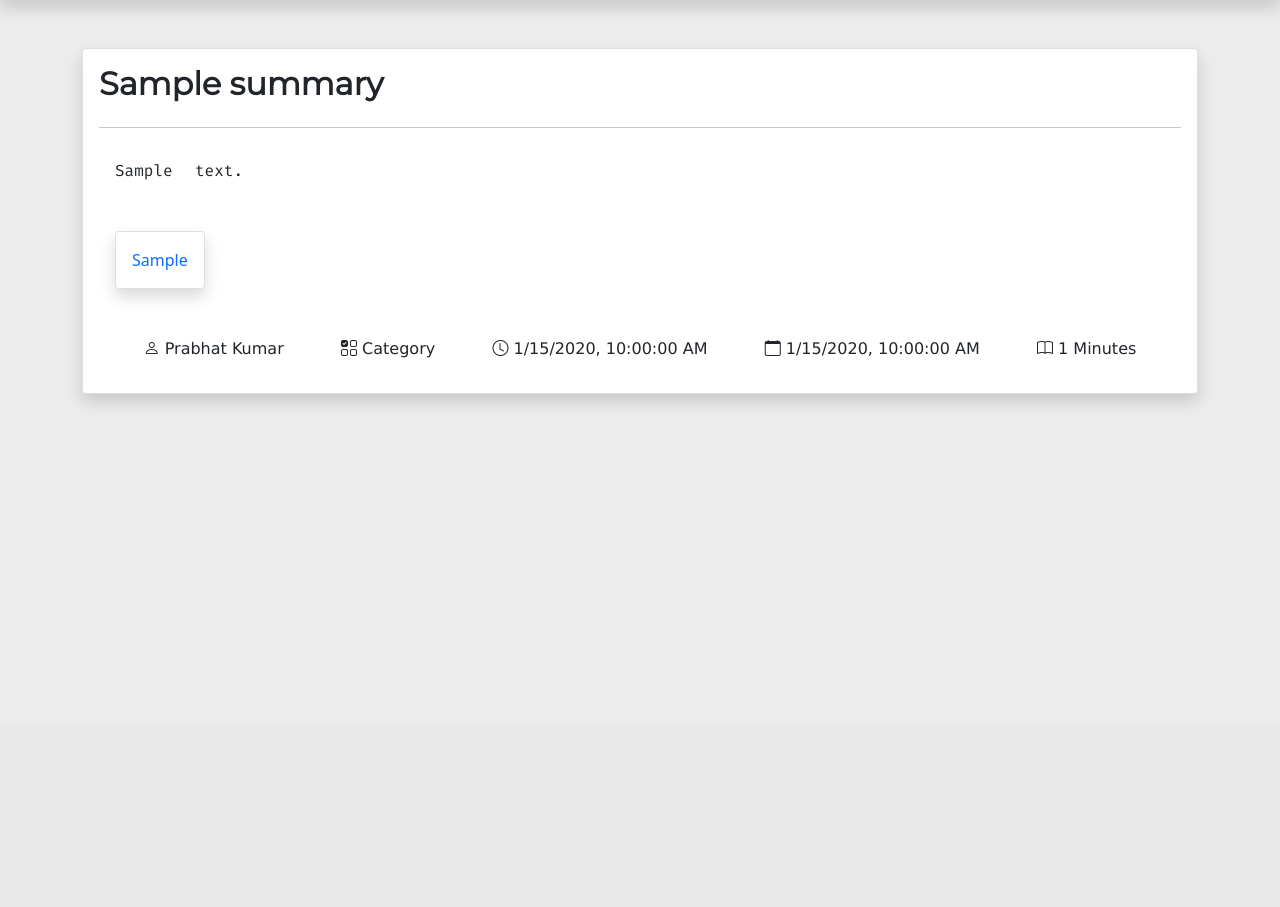
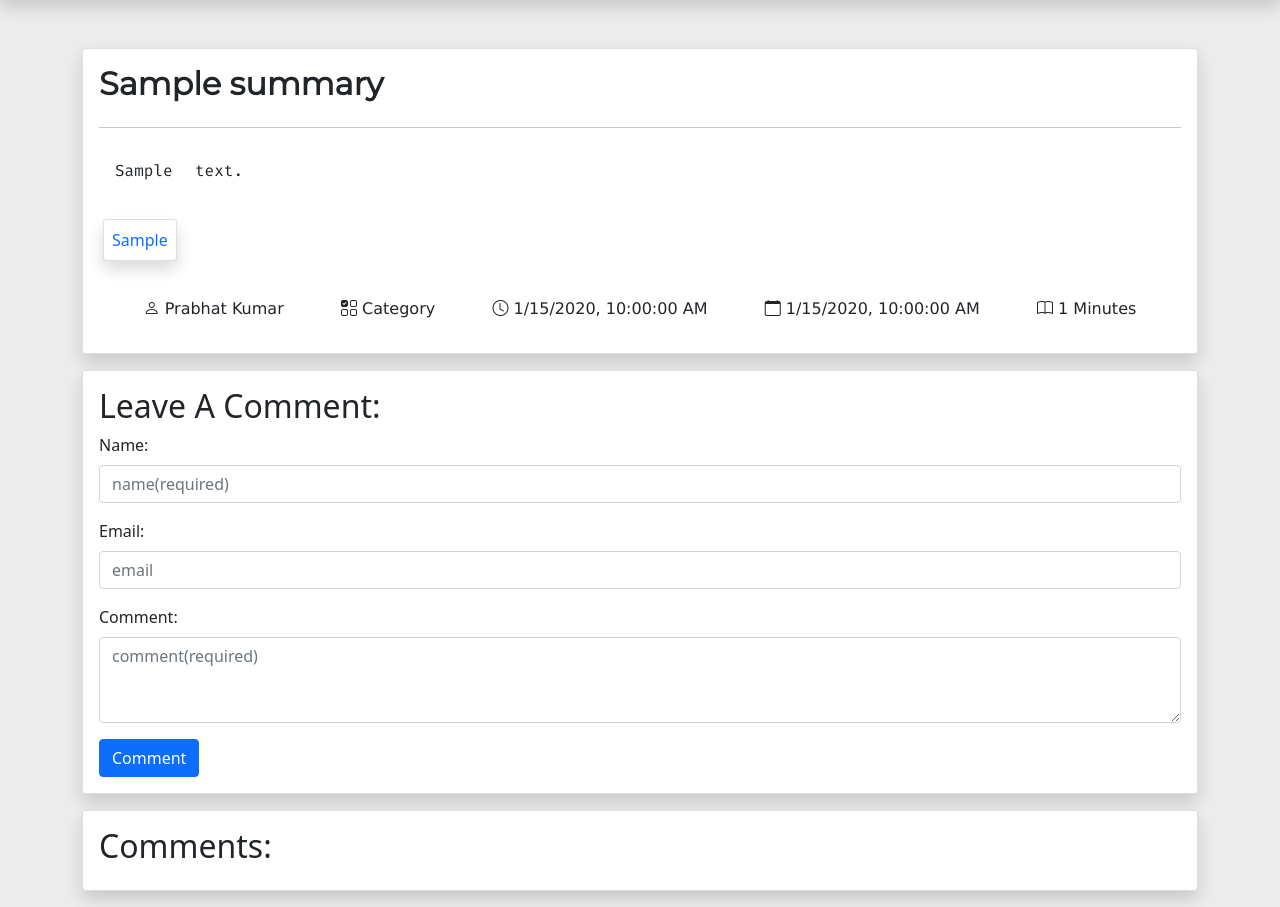
Before and after one commit to pkkrsingh877/misssummary, a Node server app: page /summary/600000000000000000000001 in a window 1280 px wide. Shown: the part 74-981 px from the top of the page. Before the commit the page ends 477 px from the top, so only its background shows below. Run offline with Node 20, Linux system fonts and the light colour scheme; tables that the repository leaves empty hold one stand-in row (values such as "Sample post"); some libraries are stand-ins or nearby versions.

Commit message:
added the feature to comment on the posts and display them

```diff
--- a/server.js
+++ b/server.js
@@ -42,7 +42,13 @@ const summarySchema = new mongoose.Schema({
     },
     modifiedAt: {
         type: Date
-    }
+    },
+    comments: [{
+        name: { type: String, default: "anonymous" },
+        email: { type: String, default: "" },
+        comment: { type: String, default: ":)" },
+        createdAt: { type: Date, default: Date.now }
+      }]
 });
 //create model
 const Summary = new mongoose.model('Summary', summarySchema);
@@ -123,6 +129,16 @@ app.get('/admin/new', (req, res) => {
 
 app.get('/admin', (req, res) => {
     res.render('admin/index');
+});
+
+app.post('/summary/:id', async (req, res) => {
+    const { id } = req.params;
+    const { name, email, comment } = req.body;
+    const data = await Summary.findByIdAndUpdate(id, {
+        $push: { comments: [{name, email, comment }]}
+      }, { new: true, upsert: true});
+    console.log(data.comments);
+    res.redirect(`/summary/${id}`);
 });
 
 app.get('/summary/:id', async (req, res) => {
--- a/views/partials/styles.ejs
+++ b/views/partials/styles.ejs
@@ -9,11 +9,6 @@
     }
     a:link {
         text-decoration: none;
-    }
-    .topHeader {
-        color: dodgerblue;
-        font-family: "Roboto", sans-serif;
-        font-weight: 100;
     }
 
     .nParagraph {
--- a/views/summary/show.ejs
+++ b/views/summary/show.ejs
@@ -7,9 +7,9 @@
         <article class="description m-3">
             <%- data.description %>
         </article>
-        <article class="tags m-3 d-flex flex-row flex-wrap">
+        <article class="tags m-1 d-flex flex-row flex-wrap">
             <% for(let i = 0; i < data.tags.length; i++){ %>
-            <div class="card shadow p-3 mb-3 mt-3 bg-body rounded">
+            <div class="card shadow p-2 mb-3 mt-3 bg-body rounded">
                 <a href="/summary/tags/<%= data.tags[i] %>"> <%= data.tags[i] %> </a>
             </div>
             <% } %>
@@ -22,3 +22,50 @@
             <span class="bi bi-book icon"> <%= data.readMinutes %> Minutes</span>
         </div>
     </section>
+    <section class="card shadow p-3 mb-3 mt-3 bg-body rounded">
+        <h2>
+            Leave A Comment:
+        </h2>
+        <form action="/summary/<%= data.id %>" method="post">
+            <div class="mb-3">
+                <label for="name" class="form-label">
+                Name:
+                </label> <br>
+                <input type="name" name="name"
+                id="name" placeholder="name(required)" class="form-control" required>
+            </div>
+            <div class="mb-3">
+                <label for="email" class="form-label">
+                Email:
+                </label> <br>
+                <input type="email" name="email"
+                id="email" placeholder="email" class="form-control">
+            </div>
+            <div class="mb-3">
+                <label for="comment" class="form-label">Comment: </label><br>
+                <textarea id ="comment" placeholder="comment(required)"
+                name="comment" cols="30" rows="3" class="form-control" required></textarea>
+            </div>
+            <button class="btn btn-primary">Comment</button>
+        </form>
+    </section>
+    <section class="card shadow p-3 mb-3 mt-3 bg-body rounded">
+        <h2>
+            Comments:
+        </h2>
+        <% for(let i = (data.comments.length - 1); i >= 0; i--){ %>
+            <article class="card">
+                <div class="card-body">
+                    <h5 class="name card-title title">
+                        <%= data.comments[i].name %>
+                    </h5>
+                    <p class="comment card-text nParagraph">
+                        <%= data.comments[i].comment %>
+                    </p>
+                    <p class="card-subtitle mb-2 text-muted nParagraph">
+                        Commented At - <%= data.comments[i].createdAt.toDateString() %>
+                    </p>
+                </div>
+            </article>
+        <% } %>
+    </section>
```
